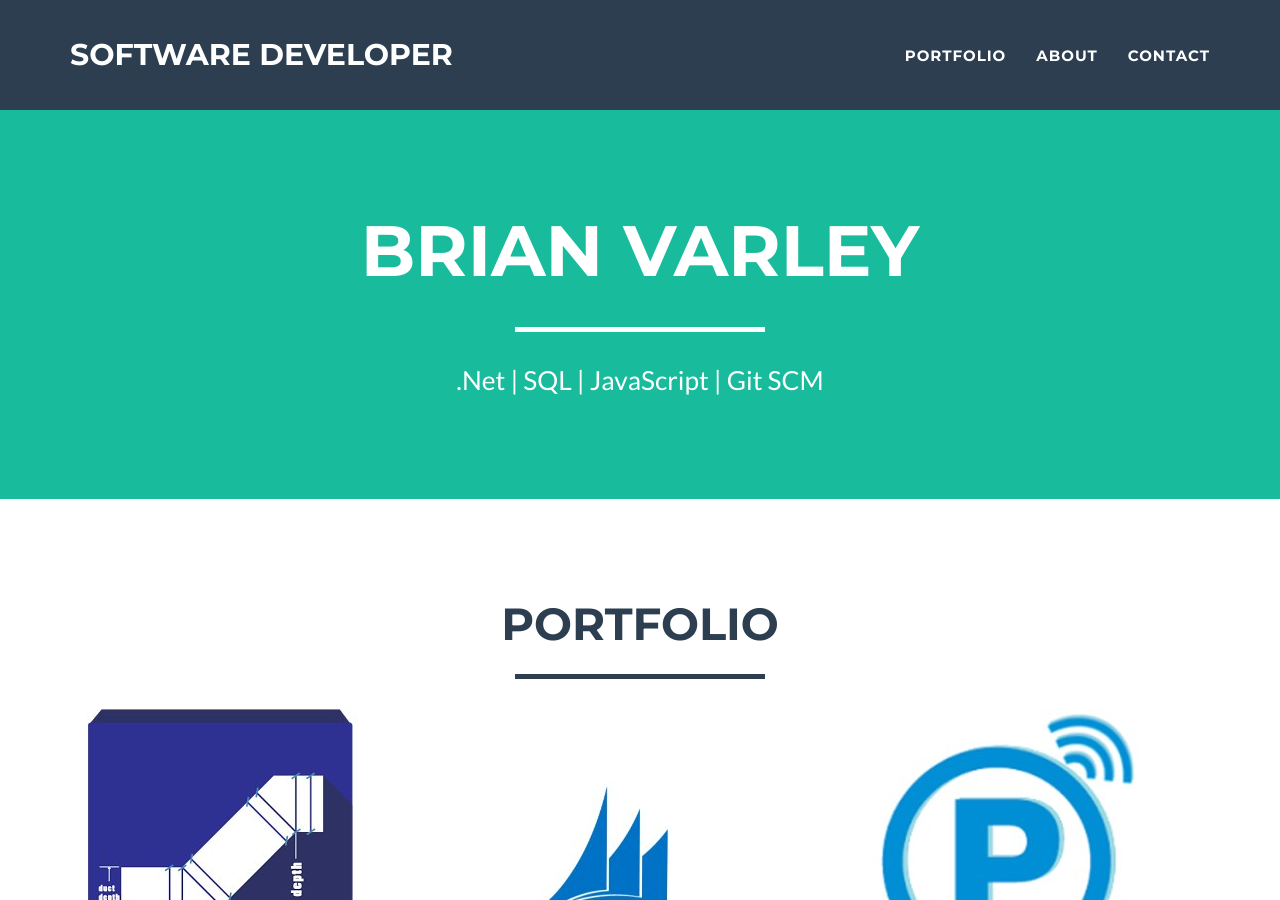
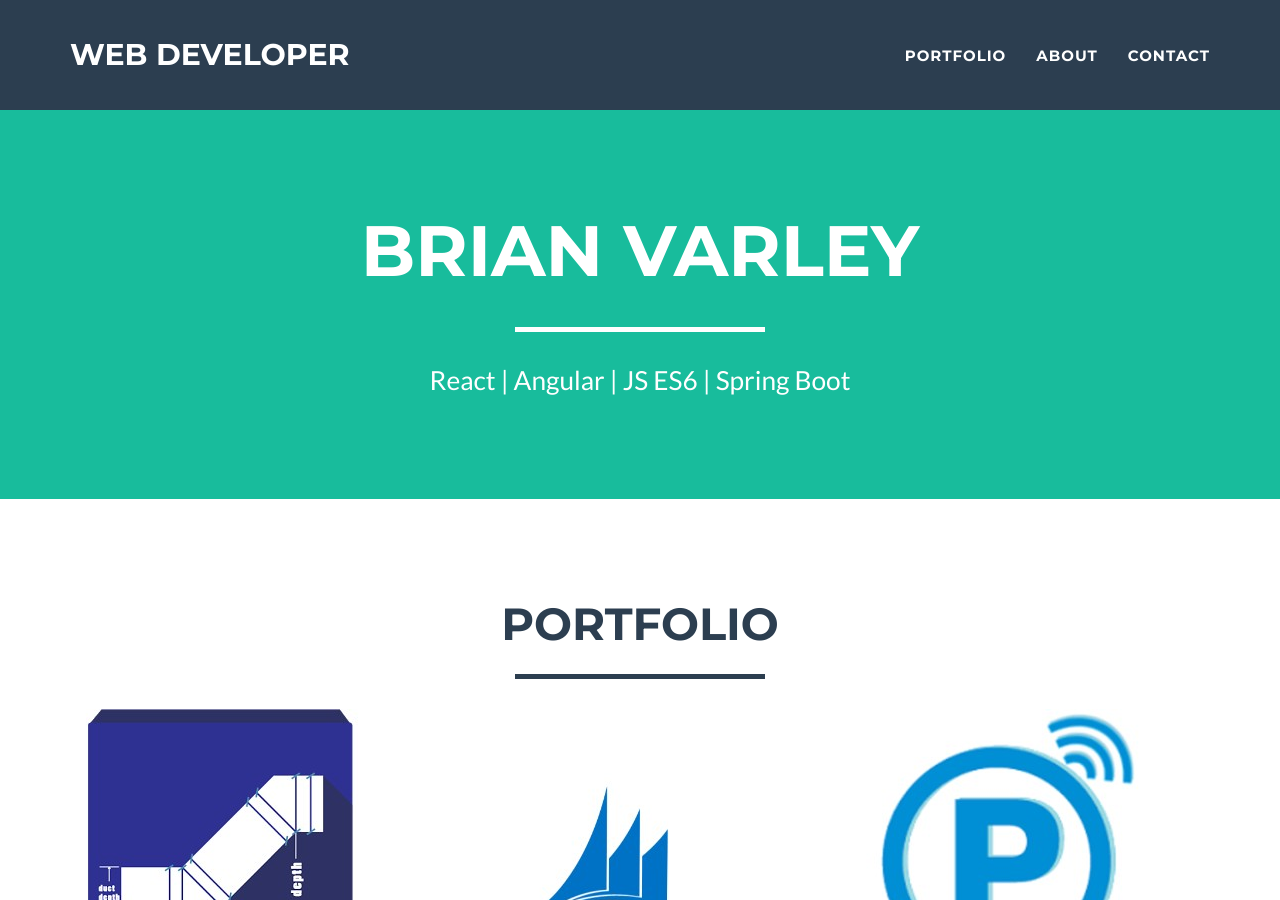
Before and after one commit to BrianJVarley/brianjvarley.github.io, a Jekyll site: the page built from index.html, in a window 1280 px wide and 900 px high. Built offline with Jekyll 4.4.1, drawn with Linux system fonts in a browser that asks for light colours.

Commit message:
config change

```diff
--- a/_config.yml
+++ b/_config.yml
@@ -1,10 +1,10 @@
 # Site settings
-title: Software Developer
+title: Web Developer
 name: Brian Varley
 email: brianvarley9@gmail.com
 url: https://brianjvarley.github.io/
 description: ""
-skills: ".Net | SQL | JavaScript | Git SCM"
+skills: "React | Angular | JS ES6 | Spring Boot"
 meta_author: LastName FirstName
 
 # Google webmaster tools
```
